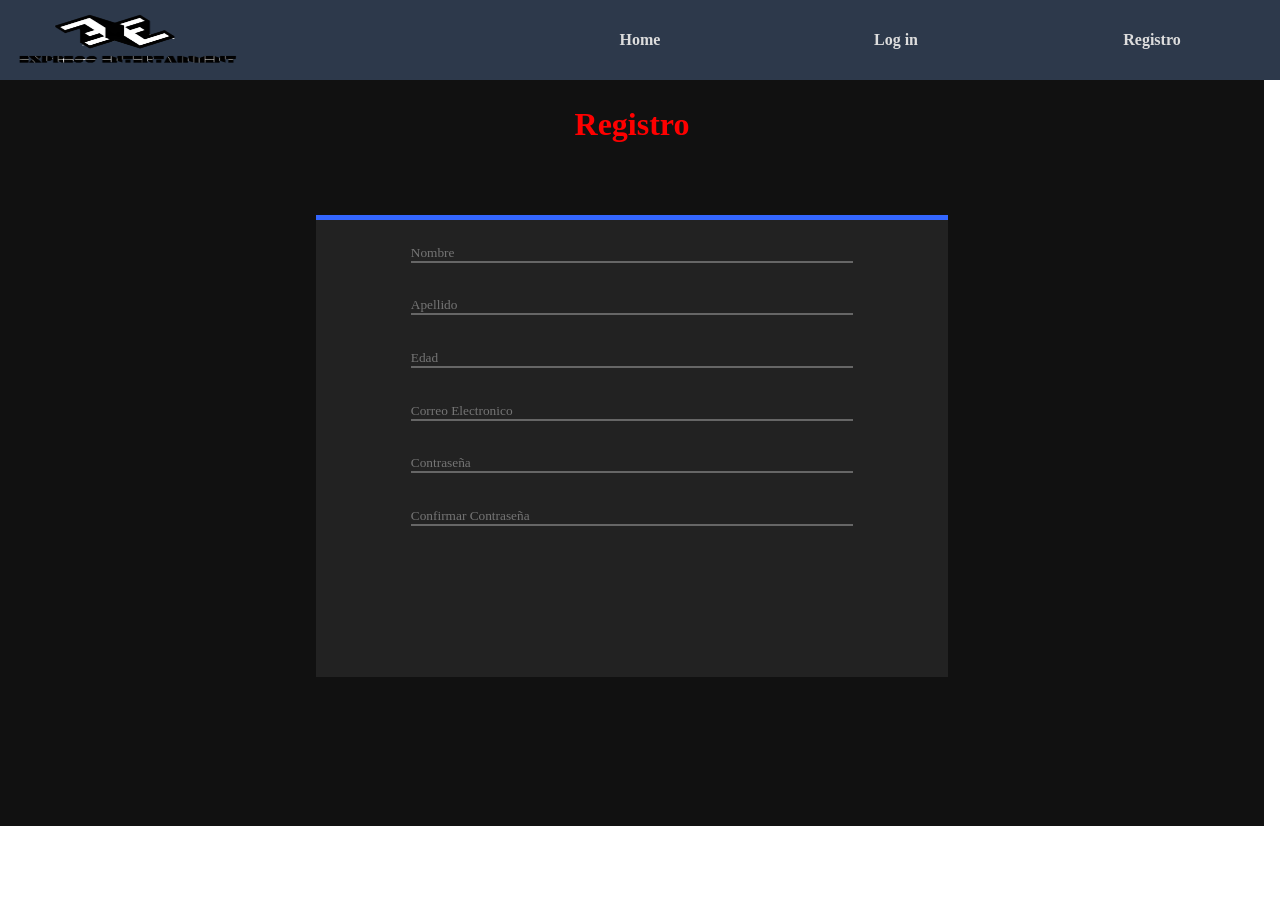
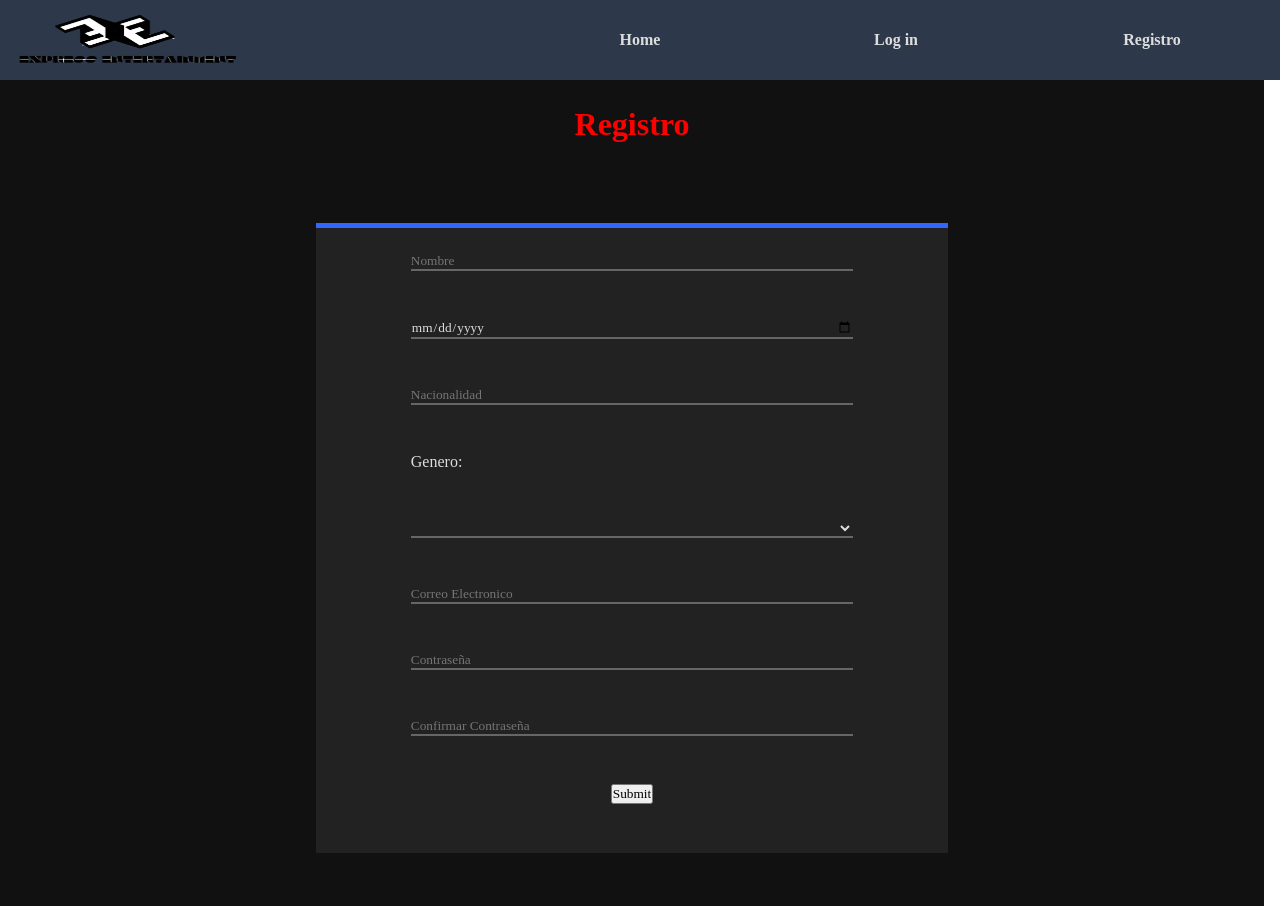
Before and after one commit to moises-ph/stunning-octo-potato, a React (Create React App) app in the folder client/: page /register in a window 1280 px wide. Before the commit the page ends 826 px from the top, so only its background shows below. Built offline with nearby package versions, Linux system fonts and the light colour scheme; a web font is replaced by a local one.

Commit message:
terminar logica de resgitro y login

```diff
--- a/client/src/components/Registro.jsx
+++ b/client/src/components/Registro.jsx
@@ -1,32 +1,65 @@
-import React from "react";
+import React, { useRef } from "react";
+import axios from "axios"
 import Nav from "./Nav";
 import styles from "../styles/register.module.css";
 
 function Registro() {
+  const email = useRef()
+  const password = useRef()
+  const name = useRef()
+  const gender = useRef()
+  const nationality = useRef()
+  const DateOfBirth = useRef()
+
+  const saveRegister = () => {
+      axios.post('http://localhost:4000/register',{
+        email: email.current.value,
+        password: password.current.value,
+        name: name.current.value,
+        gender: gender.current.value,
+        nationality: nationality.current.value,
+        DateOfBirth: DateOfBirth.current.value
+      })
+  }
   return (
     <>
       <Nav />
       <div className={styles.body}>
-      <h1 className={styles.title}>Registro</h1>
+        <h1 className={styles.title}>Registro</h1>
         <form className={styles.form}>
-          <input className={styles.input1} type="text" placeholder="Nombre" />
-          <input className={styles.input1} type="text" placeholder="Apellido" />
-          <input className={styles.input1} type="number" placeholder="Edad" />
+          <input className={styles.input1} type="text" ref={name} required placeholder="Nombre" />
+          <input className={styles.input1} type="date" ref={DateOfBirth} required placeholder="Edad" />
           <input
             className={styles.input1}
-            type="text"
+            type="text" required
+            ref={nationality}
+            placeholder="Nacionalidad"
+          />
+          <label className={styles.label}>Genero: </label>
+          <select className={styles.input1} ref={gender} required>
+            <option></option>
+            <option value="Hombre">Hombre</option>
+            <option value="Mujer">Mujer</option>
+            <option value="Otro">Otro</option>
+          </select>
+          <input
+            className={styles.input1}
+            type="text" required
+            ref={email}
             placeholder="Correo Electronico"
           />
           <input
             className={styles.input1}
-            type="text"
+            type="text" required
             placeholder="Contraseña"
+            ref={password}
           />
           <input
             className={styles.input1}
-            type="text"
+            type="text" required
             placeholder="Confirmar Contraseña"
           />
+          <input type="submit" onClick={saveRegister}/>
         </form>
       </div>
     </>
--- a/client/src/components/dashboard/Peliculas.jsx
+++ b/client/src/components/dashboard/Peliculas.jsx
@@ -7,6 +7,7 @@ function Peliculas() {
   const [type, setType] = useState("popular");
   const [movie, setMovie] = useState(<></>);
   const [index, setIndex] = useState(1);
+  const [datos, setDatos] = useState(<></>);
   const theMovie = (prop) => {
     const results = prop.data.results;
     setMovie(
@@ -31,6 +32,14 @@ function Peliculas() {
     );
   };
 
+  const theData = (props) => {
+    setDatos(
+      props.data.results.map((dat, index)=>{
+        return <option value={`${dat.title}`} key={index}></option>
+      })
+    )
+  }
+
   useEffect(() => {
     axios
       .get(
@@ -39,13 +48,19 @@ function Peliculas() {
       .then((res) => {
         console.log(res);
         theMovie(res);
-      });
+        theData(res)
+      })
+      .catch((err)=>console.log(err))
   }, [index, type]);
   return (
     <>
       <div className={style.body}>
         <nav className={style.nav}>
           <h1>Peliculas</h1>
+          <input type="text" list="peliculas"/>
+          <datalist id="peliculas">
+              {datos}
+          </datalist>
           <div className={style.nbotones}>
             <button
               className={style.sbutton}
--- a/client/src/styles/register.module.css
+++ b/client/src/styles/register.module.css
@@ -14,7 +14,7 @@
   background-color: #111;
   color: #ddd;
   width: 98.75vw;
-  height: 90vh;
+  height: 100vh;
   display: flex;
   flex-direction: column;
   align-items: center;
@@ -28,7 +28,7 @@
   flex-direction: column;
   align-items: center;
   width: 50%;
-  height: 60%;
+  height: 75%;
   background-color: #222;
   gap: 8%;
   padding-top: 2%;
@@ -50,3 +50,9 @@
   transition: 300ms;
   border-bottom: 2px solid #eee;
 }
+
+.label {
+  width: 70%;
+  display: flex;
+  justify-content: baseline;
+}
```
